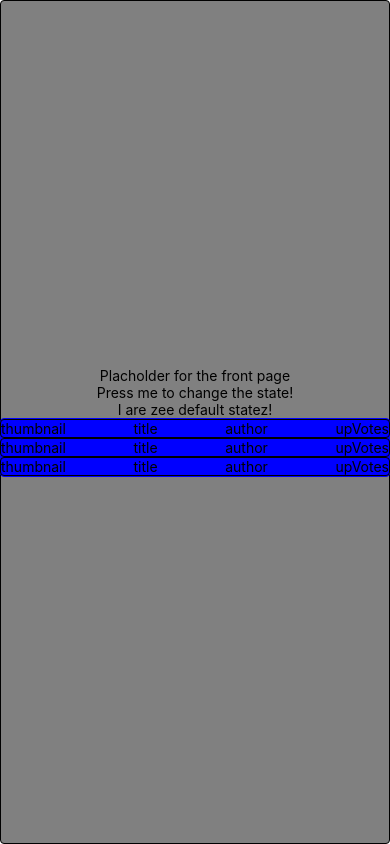
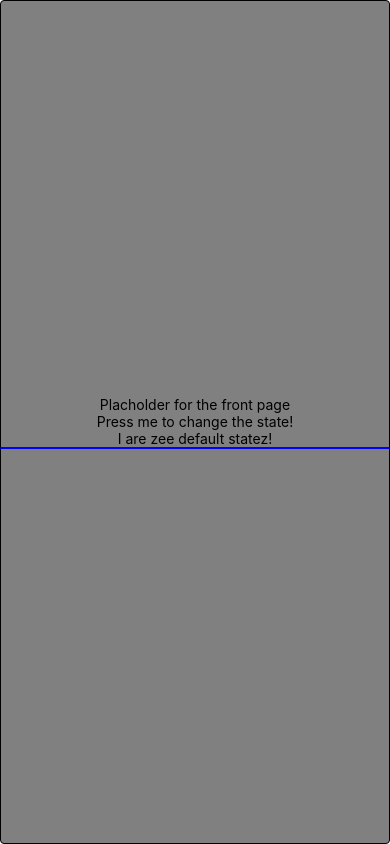
Before and after one commit to tcwood/whil_app, a React Native app: screen / in a window 390 px wide. Built offline with nearby package versions, Linux system fonts and the light colour scheme.

Commit message:
Render Entry conditional on receiving reddit response

```diff
--- a/EntryList.js
+++ b/EntryList.js
@@ -1,14 +1,22 @@
 import React from 'react';
 import { View } from 'react-native';
+import { connect } from 'react-redux';
 import Entry from './Entry';
 import styles from './styles';
 
-const EntryList = () => (
+const EntryList = (props) => (
   <View style={styles.EntryList}>
-    <Entry />
-    <Entry />
-    <Entry />
+    {props.redditData.length > 0 &&
+      <Entry />
+    }
   </View>
 );
 
-export default EntryList;
+const mapStateToProps = ({ redditData }) => {
+  return ({
+    redditData,
+  });
+};
+
+
+export default connect(mapStateToProps)(EntryList);
--- a/reducers.js
+++ b/reducers.js
@@ -1,6 +1,6 @@
 const DEFAULT_STATE = {
   test: 'I are zee default statez!',
-  redditData: '',
+  redditData: [],
 };
 
 const setTestOutput = (state, action) => {
```
